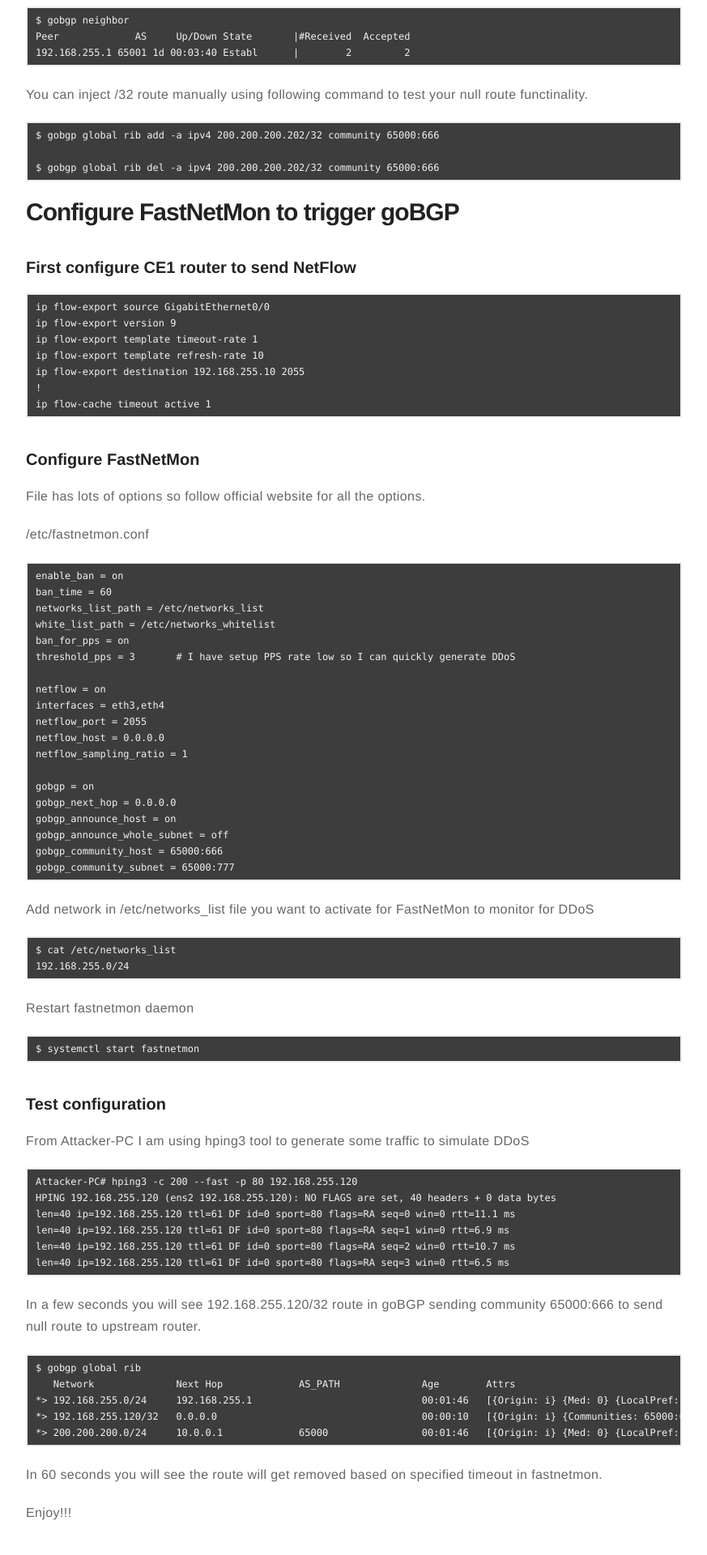
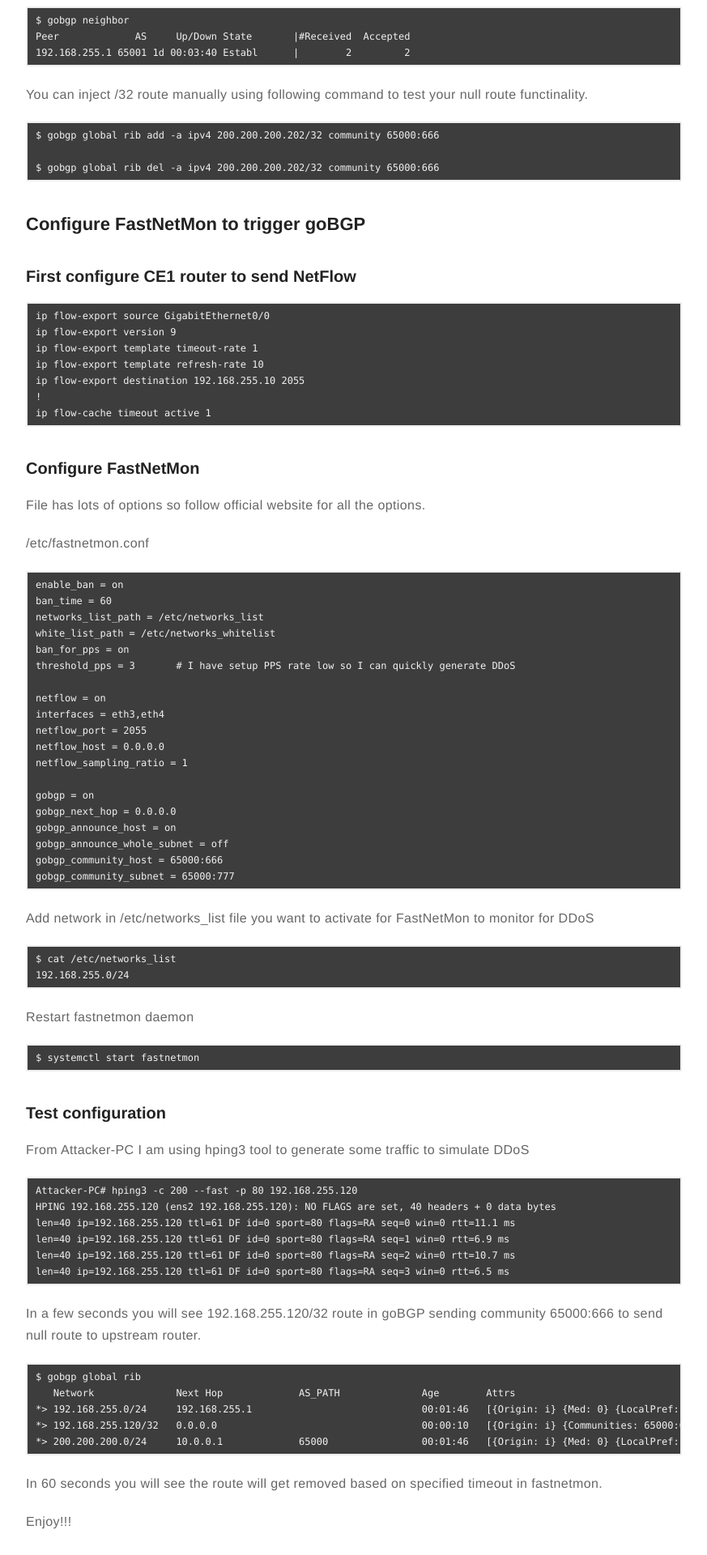
Before and after one commit to satishdotpatel/satishdotpatel.github.io, a Jekyll site: the page built from _posts/2023-08-29-mitigate-ddos-using-fastnetmon-and-gobgp.markdown, in a window 1280 px wide. Shown: the part 3153-5073 px from the top of the page at 81% size, without its empty margins (203-1076 px from the left). Built offline with Jekyll 4.4.1, drawn with Linux system fonts in a browser that asks for light colours; comment, search, counter and statistics services are not loaded.

````diff
--- a/_posts/2023-08-29-mitigate-ddos-using-fastnetmon-and-gobgp.markdown
+++ b/_posts/2023-08-29-mitigate-ddos-using-fastnetmon-and-gobgp.markdown
@@ -138,7 +138,7 @@ $ gobgp global rib add -a ipv4 200.200.200.202/32 community 65000:666
 $ gobgp global rib del -a ipv4 200.200.200.202/32 community 65000:666
 ```
 
-# Configure FastNetMon to trigger goBGP
+## Configure FastNetMon to trigger goBGP
 
 ### First configure CE1 router to send NetFlow
 
````
